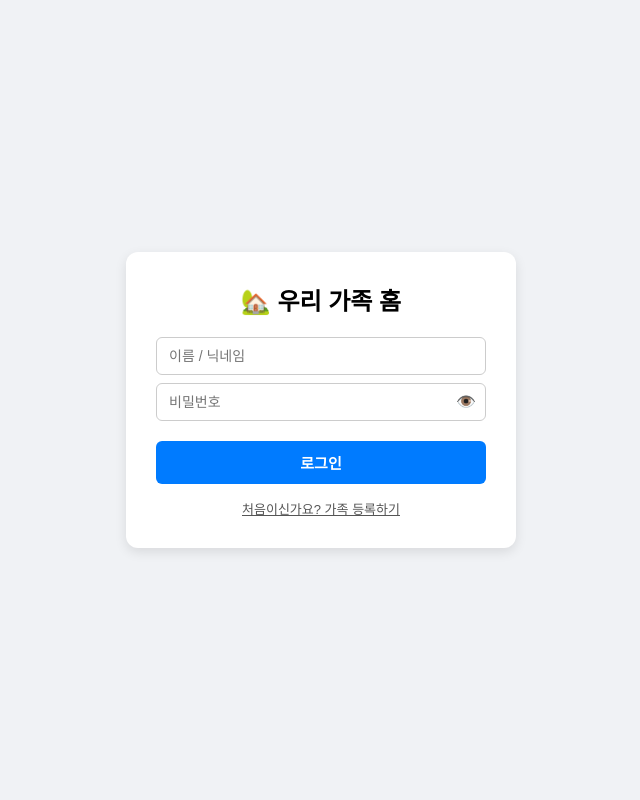
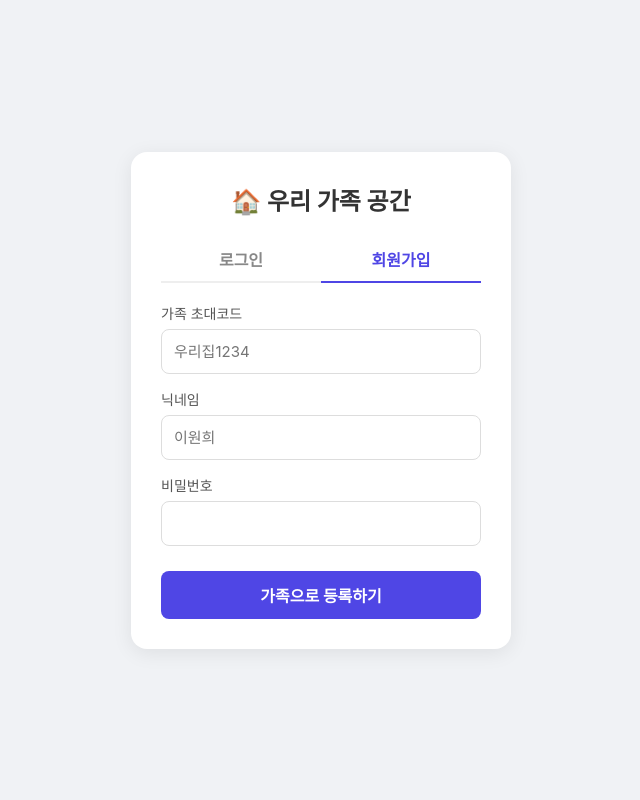
Before and after one commit to wonhee0602-cmyk/family-hub, a Flask app: page /login in a window 1280 px wide. Shown: the whole page, without its empty margins (319-959 px from the left). Run offline with Flask 3, Linux system fonts and the light colour scheme.

Commit message:
Update login.html

```diff
--- a/templates/login.html
+++ b/templates/login.html
@@ -2,151 +2,88 @@
 <html lang="ko">
 <head>
     <meta charset="UTF-8">
-    <title>우리 가족 공간 - 로그인</title>
+    <meta name="viewport" content="width=device-width, initial-scale=1.0">
+    <title>가족 허브 - 로그인</title>
     <style>
-        body {
-            font-family: sans-serif;
-            display: flex;
-            justify-content: center;
-            align-items: center;
-            height: 100vh;
-            background: #f0f2f5;
-            margin: 0;
-        }
-        .card {
-            background: white;
-            padding: 30px;
-            border-radius: 12px;
-            width: 330px;
-            box-shadow: 0 4px 12px rgba(0,0,0,0.1);
-        }
-        .input-group {
-            position: relative;
-            margin: 8px 0;
-            display: flex;
-            align-items: center;
-        }
-        .input-group input {
-            width: 100%;
-            padding: 10px 42px 10px 12px;
-            box-sizing: border-box;
-            border: 1px solid #ccc;
-            border-radius: 6px;
-            font-size: 14px;
-        }
-        .toggle-pwd {
-            position: absolute;
-            right: 10px;
-            cursor: pointer;
-            border: none;
-            background: none;
-            font-size: 16px;
-            padding: 0;
-            user-select: none;
-        }
-        .submit-btn {
-            width: 100%;
-            padding: 11px;
-            margin-top: 12px;
-            border: none;
-            border-radius: 6px;
-            background: #007bff;
-            color: white;
-            cursor: pointer;
-            font-weight: bold;
-            font-size: 15px;
-        }
-        .msg {
-            color: #e03131;
-            font-size: 13px;
-            text-align: center;
-            margin-bottom: 10px;
-        }
-        .toggle-btn {
-            text-align: center;
-            font-size: 13px;
-            color: #555;
-            cursor: pointer;
-            margin-top: 15px;
-            text-decoration: underline;
-        }
+        * { box-sizing: border-box; margin: 0; padding: 0; font-family: -apple-system, BlinkMacSystemFont, "Segoe UI", Roboto, sans-serif; }
+        body { background: #f0f2f5; display: flex; align-items: center; justify-content: center; min-height: 100vh; padding: 20px; }
+        .card { background: white; padding: 30px; border-radius: 16px; box-shadow: 0 4px 20px rgba(0,0,0,0.08); width: 100%; max-width: 380px; }
+        h2 { text-align: center; margin-bottom: 20px; color: #333; }
+        .tabs { display: flex; margin-bottom: 20px; border-bottom: 2px solid #eee; }
+        .tab { flex: 1; text-align: center; padding: 10px; cursor: pointer; font-weight: bold; color: #888; }
+        .tab.active { color: #4f46e5; border-bottom: 2px solid #4f46e5; margin-bottom: -2px; }
+        .input-group { margin-bottom: 15px; }
+        .input-group label { display: block; margin-bottom: 6px; font-size: 14px; color: #555; }
+        .input-group input { width: 100%; padding: 12px; border: 1px solid #ddd; border-radius: 8px; font-size: 15px; }
+        button { width: 100%; padding: 12px; background: #4f46e5; color: white; border: none; border-radius: 8px; font-size: 16px; font-weight: bold; cursor: pointer; margin-top: 10px; }
+        button:hover { background: #4338ca; }
+        .flash { background: #fee2e2; color: #dc2626; padding: 10px; border-radius: 8px; margin-bottom: 15px; font-size: 14px; text-align: center; }
     </style>
 </head>
 <body>
+
 <div class="card">
-    <h2 style="text-align: center; margin-top: 0;">🏡 우리 가족 홈</h2>
+    <h2>🏠 우리 가족 공간</h2>
 
     {% with messages = get_flashed_messages() %}
-        {% if messages %}
-            <div class="msg">{{ messages[0] }}</div>
-        {% endif %}
+      {% if messages %}
+        {% for message in messages %}
+          <div class="flash">{{ message }}</div>
+        {% endfor %}
+      {% endif %}
     {% endwith %}
 
-    <!-- 1. 로그인 폼 -->
-    <form id="loginForm" method="POST">
-        <input type="hidden" name="action" value="login">
+    <div class="tabs">
+        <div class="tab" id="loginTab" onclick="showForm('login')">로그인</div>
+        <div class="tab active" id="registerTab" onclick="showForm('register')">회원가입</div>
+    </div>
 
+    <!-- 로그인 폼 -->
+    <form id="loginForm" action="/login" method="POST" style="display: none;">
         <div class="input-group">
-            <input type="text" name="username" placeholder="이름 / 닉네임" required>
+            <label>닉네임</label>
+            <input type="text" name="username" required autocomplete="username">
         </div>
-
         <div class="input-group">
-            <input type="password" id="loginPassword" name="password" placeholder="비밀번호" required>
-            <button type="button" class="toggle-pwd" onclick="toggleVisibility('loginPassword', this)">👁️</button>
+            <label>비밀번호</label>
+            <input type="password" name="password" required autocomplete="current-password">
         </div>
-
-        <button type="submit" class="submit-btn">로그인</button>
-        <div class="toggle-btn" onclick="toggleMode()">처음이신가요? 가족 등록하기</div>
+        <button type="submit">로그인하기</button>
     </form>
 
-    <!-- 2. 가족 등록(회원가입) 폼 -->
-    <form id="regForm" method="POST" style="display: none;">
-        <input type="hidden" name="action" value="register">
-
+    <!-- 회원가입 폼 -->
+    <form id="registerForm" action="/register" method="POST">
         <div class="input-group">
-            <input type="text" name="username" placeholder="이름 / 닉네임" required>
+            <label>가족 초대코드</label>
+            <input type="text" name="invite_code" placeholder="우리집1234" required>
         </div>
-
         <div class="input-group">
-            <input type="password" id="regPassword" name="password" placeholder="사용할 비밀번호" required>
-            <button type="button" class="toggle-pwd" onclick="toggleVisibility('regPassword', this)">👁️</button>
+            <label>닉네임</label>
+            <input type="text" name="username" placeholder="이원희" required autocomplete="username">
         </div>
-
         <div class="input-group">
-            <input type="password" id="regInviteCode" name="invite_code" placeholder="가족 초대코드 입력" required>
-            <button type="button" class="toggle-pwd" onclick="toggleVisibility('regInviteCode', this)">👁️</button>
+            <label>비밀번호</label>
+            <input type="password" name="password" required autocomplete="new-password">
         </div>
-
-        <button type="submit" class="submit-btn" style="background: #28a745;">가족 계정 생성</button>
-        <div class="toggle-btn" onclick="toggleMode()">로그인으로 돌아가기</div>
+        <button type="submit">가족으로 등록하기</button>
     </form>
 </div>
 
 <script>
-// 로그인 <-> 가족 등록 폼 전환
-function toggleMode() {
-    const l = document.getElementById('loginForm');
-    const r = document.getElementById('regForm');
-    if (l.style.display === 'none') {
-        l.style.display = 'block';
-        r.style.display = 'none';
-    } else {
-        l.style.display = 'none';
-        r.style.display = 'block';
+    function showForm(type) {
+        if (type === 'login') {
+            document.getElementById('loginForm').style.display = 'block';
+            document.getElementById('registerForm').style.display = 'none';
+            document.getElementById('loginTab').classList.add('active');
+            document.getElementById('registerTab').classList.remove('active');
+        } else {
+            document.getElementById('loginForm').style.display = 'none';
+            document.getElementById('registerForm').style.display = 'block';
+            document.getElementById('loginTab').classList.remove('active');
+            document.getElementById('registerTab').classList.add('active');
+        }
     }
-}
+</script>
 
-// 비밀번호 숨기기 / 보이기 토글 함수
-function toggleVisibility(inputId, btn) {
-    const input = document.getElementById(inputId);
-    if (input.type === 'password') {
-        input.type = 'text';
-        btn.textContent = '🙈'; // 눈 가린 원숭이 (보이는 상태)
-    } else {
-        input.type = 'password';
-        btn.textContent = '👁️'; // 눈 모양 (숨긴 상태)
-    }
-}
-</script>
 </body>
 </html>
```
